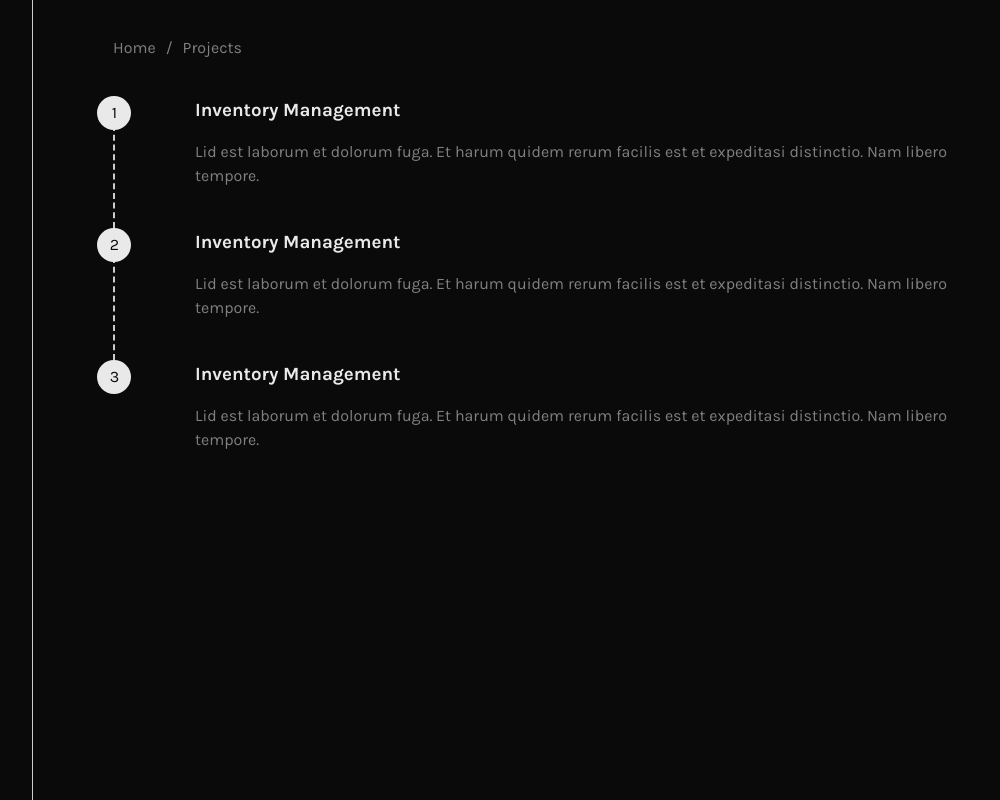
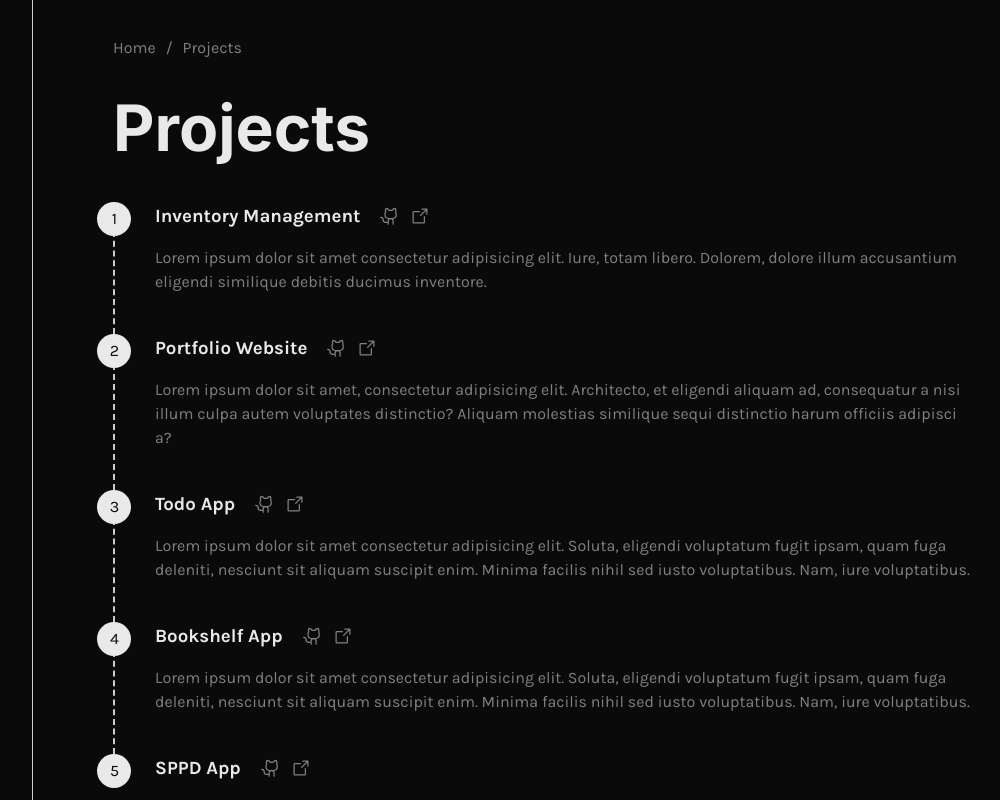
Before and after one commit to yandaagil/personal-web, a Next.js app: page /projects in a window 1280 px wide. Shown: the top 800 px of the page, without its empty margins (96-1096 px from the left). Built offline with nearby package versions, Linux system fonts and the light colour scheme.

Commit message:
update visual

```diff
--- a/src/pages/components/layout.jsx
+++ b/src/pages/components/layout.jsx
@@ -28,7 +28,7 @@ const Layout = (props) => {
                 </Link>
               </li>
             </ul>
-            <h className="project-title">{props.title}</h>
+            <h3 className="project-title">{props.title}</h3>
             <div className="button-container">
               <Link href="" className="button" target="__blank">
                 Repository{" "}
--- a/src/pages/projects/index.jsx
+++ b/src/pages/projects/index.jsx
@@ -1,6 +1,7 @@
 import Link from "next/link";
 import Title from "../components/title";
 import Footer from "../components/footer";
+import { GithubLogo, ArrowSquareOut } from "@phosphor-icons/react";
 
 const Projects = (props) => {
   return (
@@ -22,38 +23,110 @@ const Projects = (props) => {
                 </Link>
               </li>
             </ul>
+            <h3 className="project-title">Projects</h3>
             <ol className="ol">
               <li className="li">
+                <div className="main-title">
                   <h3>
                     <Link href="" className="title">
                       Inventory Management
                     </Link>
                   </h3>
+                  <Link href="" className="github">
+                    <GithubLogo size={20} />
+                  </Link>
+                  <Link href="" className="arrow">
+                    <ArrowSquareOut size={20} />
+                  </Link>
+                </div>
                 <p>
-                  Lid est laborum et dolorum fuga. Et harum quidem rerum facilis
-                  est et expeditasi distinctio. Nam libero tempore.
+                  Lorem ipsum dolor sit amet consectetur adipisicing elit. Iure,
+                  totam libero. Dolorem, dolore illum accusantium eligendi
+                  similique debitis ducimus inventore.
                 </p>
               </li>
               <li className="li">
+                <div className="main-title">
                   <h3>
                     <Link href="" className="title">
-                    Inventory Management
+                      Portfolio Website
                     </Link>
                   </h3>
+                  <Link href="" className="github">
+                    <GithubLogo size={20} />
+                  </Link>
+                  <Link href="" className="arrow">
+                    <ArrowSquareOut size={20} />
+                  </Link>
+                </div>
                 <p>
-                  Lid est laborum et dolorum fuga. Et harum quidem rerum facilis
-                  est et expeditasi distinctio. Nam libero tempore.
+                  Lorem ipsum dolor sit amet, consectetur adipisicing elit.
+                  Architecto, et eligendi aliquam ad, consequatur a nisi illum
+                  culpa autem voluptates distinctio? Aliquam molestias similique
+                  sequi distinctio harum officiis adipisci a?
+                </p>
+              </li>
+              <li className="li">
+                <div className="main-title">
+                  <h3>
+                    <Link href="" className="title">
+                      Todo App
+                    </Link>
+                  </h3>
+                  <Link href="" className="github">
+                    <GithubLogo size={20} />
+                  </Link>
+                  <Link href="" className="arrow">
+                    <ArrowSquareOut size={20} />
+                  </Link>
+                </div>
+                <p>
+                  Lorem ipsum dolor sit amet consectetur adipisicing elit.
+                  Soluta, eligendi voluptatum fugit ipsam, quam fuga deleniti,
+                  nesciunt sit aliquam suscipit enim. Minima facilis nihil sed
+                  iusto voluptatibus. Nam, iure voluptatibus.
+                </p>
+              </li>
+              <li className="li">
+                <div className="main-title">
+                  <h3>
+                    <Link href="" className="title">
+                      Bookshelf App
+                    </Link>
+                  </h3>
+                  <Link href="" className="github">
+                    <GithubLogo size={20} />
+                  </Link>
+                  <Link href="" className="arrow">
+                    <ArrowSquareOut size={20} />
+                  </Link>
+                </div>
+                <p>
+                  Lorem ipsum dolor sit amet consectetur adipisicing elit.
+                  Soluta, eligendi voluptatum fugit ipsam, quam fuga deleniti,
+                  nesciunt sit aliquam suscipit enim. Minima facilis nihil sed
+                  iusto voluptatibus. Nam, iure voluptatibus.
                 </p>
               </li>
               <li className="li last">
+                <div className="main-title">
                   <h3>
                     <Link href="" className="title">
-                    Inventory Management
+                      SPPD App
                     </Link>
                   </h3>
+                  <Link href="" className="github">
+                    <GithubLogo size={20} />
+                  </Link>
+                  <Link href="" className="arrow">
+                    <ArrowSquareOut size={20} />
+                  </Link>
+                </div>
                 <p>
-                  Lid est laborum et dolorum fuga. Et harum quidem rerum facilis
-                  est et expeditasi distinctio. Nam libero tempore.
+                  Lorem ipsum dolor sit amet consectetur adipisicing elit.
+                  Soluta, eligendi voluptatum fugit ipsam, quam fuga deleniti,
+                  nesciunt sit aliquam suscipit enim. Minima facilis nihil sed
+                  iusto voluptatibus. Nam, iure voluptatibus.
                 </p>
               </li>
             </ol>
--- a/src/styles/app.scss
+++ b/src/styles/app.scss
@@ -45,7 +45,7 @@ a[href] {
 
 	.container {
 		width: 80%;
-		height: 100vh;
+		min-height: 100vh;
 		margin: 0 auto 0 auto;
 		display: flex;
 		flex-direction: column;
@@ -181,7 +181,7 @@ a[href] {
 
 				.li {
 					counter-increment: steps;
-					padding-left: 80px;
+					padding-left: 40px;
 					padding-bottom: 40px;
 					color: var(--c-text);
 					position: relative;
@@ -208,6 +208,10 @@ a[href] {
 						background-color: var(--c-text);
 						color: var(--c-background);
 					}
+
+					.main-title {
+						display: flex;
+						align-items: center;
 
 						h3 {
 							margin: 0;
@@ -245,6 +249,29 @@ a[href] {
 								}
 							}
 						}
+
+						.github {
+							margin-left: 20px;
+							display: flex;
+							align-items: center;
+							color: var(--c-text-grey);
+
+							&:hover {
+								color: var(--c-text);
+							}
+						}
+
+						.arrow {
+							margin-left: 10px;
+							display: flex;
+							align-items: center;
+							color: var(--c-text-grey);
+
+							&:hover {
+								color: var(--c-text);
+							}
+						}
+					}
 					p {
 						margin-bottom: 0;
 						color: var(--c-text-grey);
@@ -253,7 +280,7 @@ a[href] {
 			}
 
 			.project-title {
-				margin-bottom: 10px;
+				margin: 0 0 10px 0;
 				font-family: var(--font-inter);
 				font-weight: 700;
 				font-size: 4rem;
@@ -560,11 +587,9 @@ a[href] {
 								.place {
 									padding-bottom: 3px;
 									color: var(--c-text-grey);
-									border-bottom: 1px solid var(--c-text-grey);
 
 									&:hover {
 										color: var(--c-text);
-										border-bottom: 1px solid var(--c-text);
 									}
 
 									&::before {
@@ -574,7 +599,7 @@ a[href] {
 							}
 
 							h5 {
-								margin: 0;
+								margin: 0 0 10px;
 								color: var(--c-text-grey);
 								font-style: italic;
 							}
```
Lines whose indentation alone changed are shown as unchanged.
